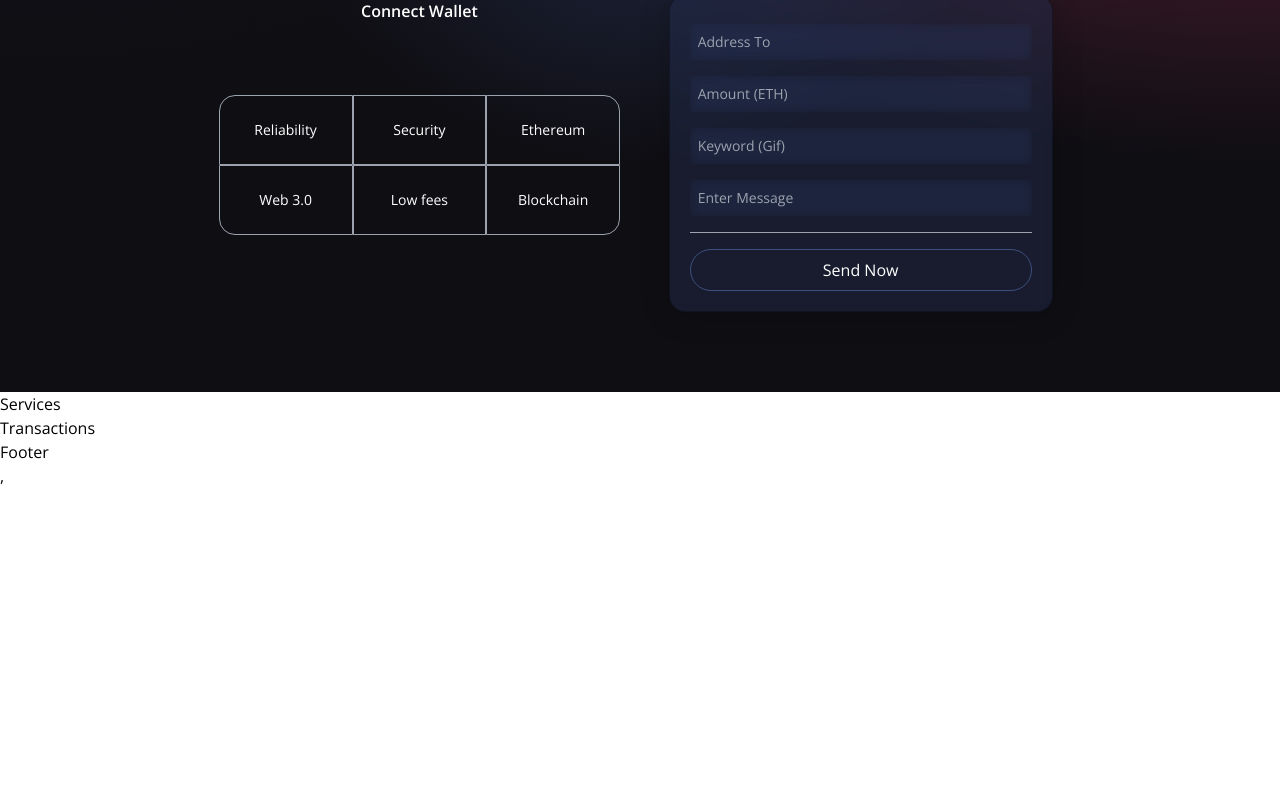
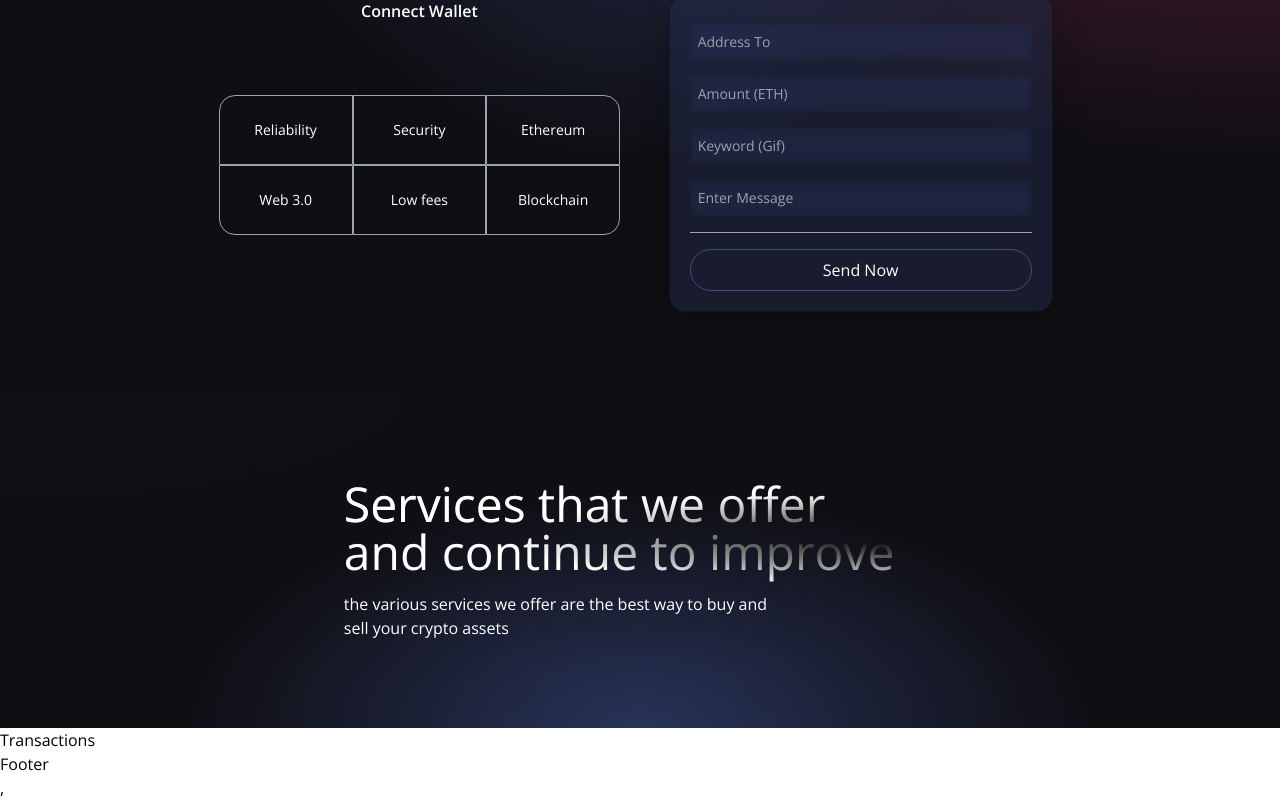
Before and after one commit to NCRadtke00/Web3CryptoExchange, a React (Vite) app in the folder client/: page / in a window 1280 px wide. Shown: the part 394-1194 px from the top of the page. Before the commit the page ends 882 px from the top, so only its background shows below. Built offline with nearby package versions, Linux system fonts and the light colour scheme.

Commit message:
moving on from working on blockchain and working on finishing the site

```diff
--- a/client/src/components/Services.jsx
+++ b/client/src/components/Services.jsx
@@ -1,8 +1,29 @@
 import React from 'react'
+import { BsShieldFillCheck } from "react-icons/bs";
+import { BiSearchAlt } from "react-icons/bi";
+import { RiHeart2Fill } from "react-icons/ri";
+
 
 const Services = () => {
     return (
-        <div>Services</div>
+        <div className="flex w-full justify-center items-center gradient-bg-services">
+            <div className="flex mf:flew-row flex-col items-center justify-between md:p-20 py-12 px-4">
+                <div className="flex-1 flex flex-col justify-start items-start">
+                    <h1 className="text-white text-3xl sm:text-5xl py-2 text-gradient ">
+                        Services that we offer
+                        <br />
+                        and continue to improve
+                    </h1>
+                    <p className="text-left my-2 text-white font-light md:w-9/12 w-11/12 text-base">
+                        the various services we offer are the best way to buy and sell your crypto assets
+                    </p>
+                </div>
+                <div className="flex-1 flex flex-col justify-start items-center">
+
+                </div>
+            </div>
+
+        </div>
     )
 }
 
```
